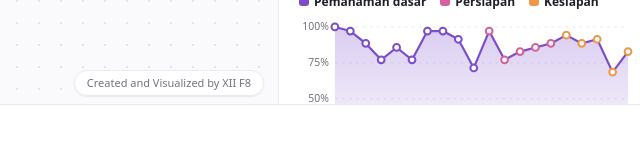
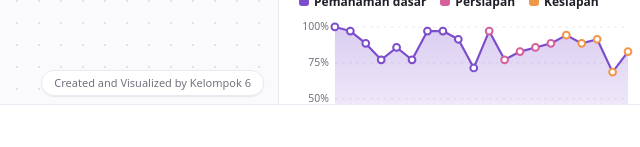
Before and after one commit to luundelulu/TKAXIIF8, a plain HTML site: page index.html in a window 1280 px wide. Shown: the part 650-797 px from the top of the page, 622-1262 px from the left. Drawn offline with Linux system fonts and the light colour scheme.

Commit message:
Update footer credit dari XII F8 ke Kelompok 6

```diff
--- a/index.html
+++ b/index.html
@@ -53,7 +53,7 @@
   <section class="view v-doc" id="v-data" hidden></section>
 </main>
 
-<footer class="credit" aria-label="Kredit">Created and Visualized by XII F8</footer>
+<footer class="credit" aria-label="Kredit">Created and Visualized by Kelompok 6</footer>
 <nav class="tabs" role="tablist" aria-label="Tampilan">
   <button role="tab" aria-selected="true" data-tab="graph">Ikhtisar</button>
   <button role="tab" aria-selected="false" data-tab="resp">Responden</button>
```
